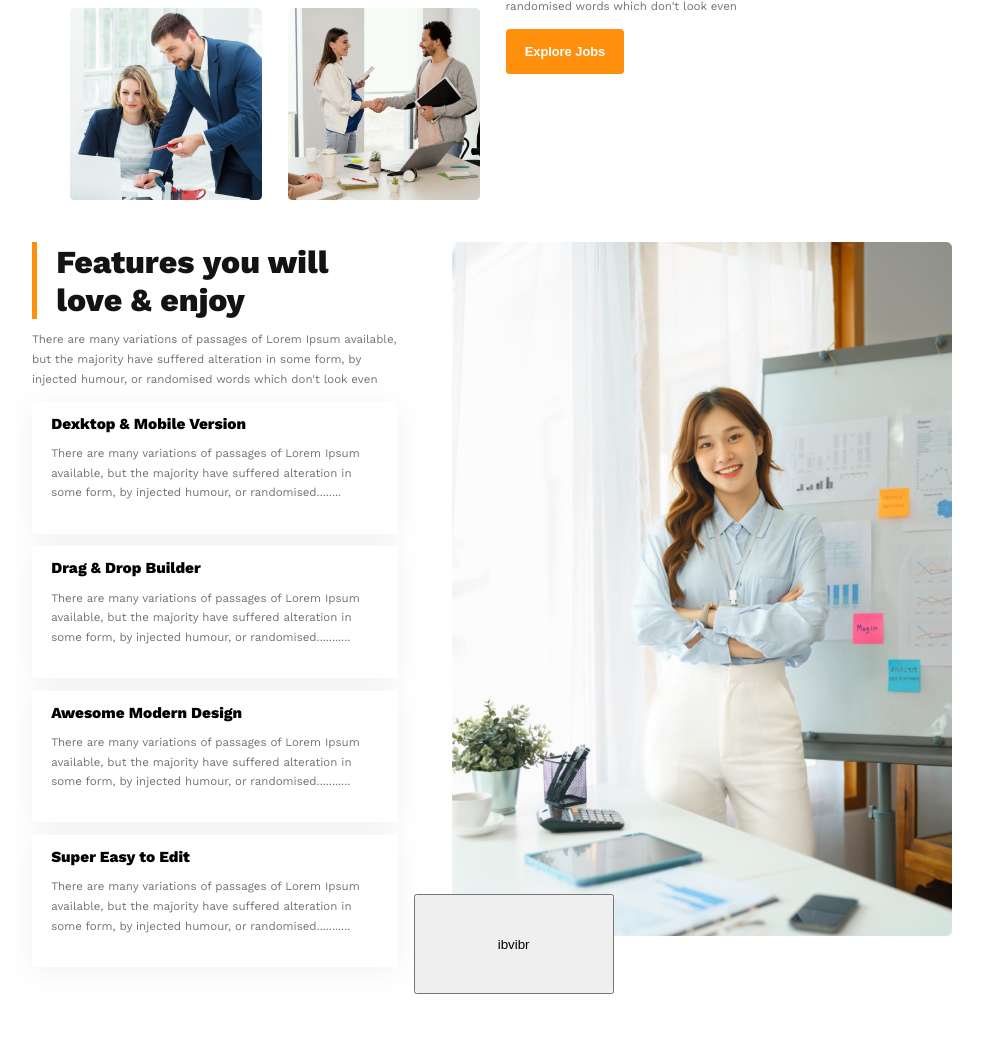
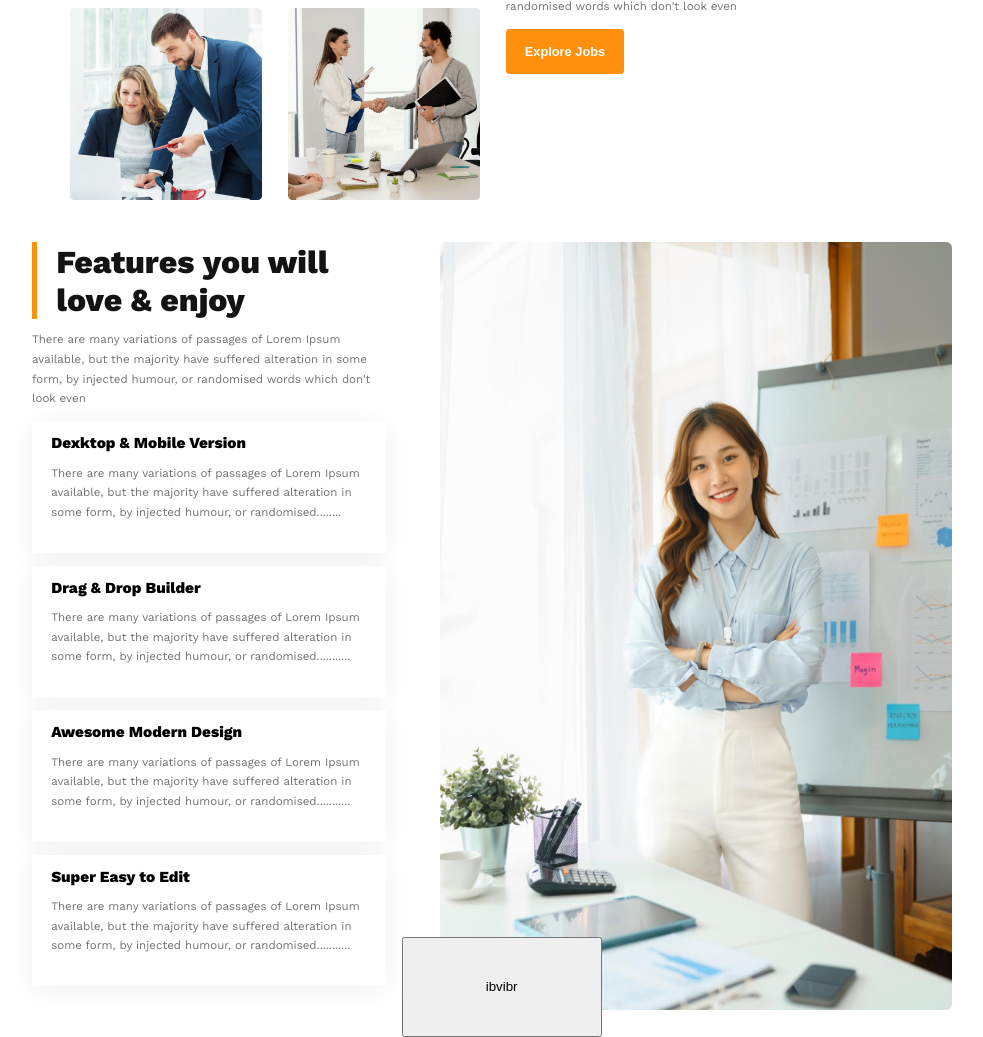
Before and after one commit to AhmedMinhajEmon/G3-architect, a plain HTML site: page index.html in a window 1280 px wide. Shown: the part 1147-2184 px from the top of the page, without its empty margins (148-1131 px from the left). Before the commit the page ends 2141 px from the top, so only its background shows below. Drawn offline with nearby package versions, Linux system fonts and the light colour scheme.

Commit message:
res-secondpart

```diff
--- a/styles/styles.css
+++ b/styles/styles.css
@@ -225,9 +225,9 @@ main input {
 }
 
 .main-second img {
-  width: 500px;
-  height: auto;
-  object-fit: cover;
+  width: 40vw;
+  height: 60vw;
+
 }
 .box-info {
   padding-left: 1.5vw;
@@ -247,7 +247,7 @@ main input {
   padding-left: 3vw;
   display: inline-block;
 }
-.image .btn{
+.btn{
   position:absolute;
   top: 90%;
   left: 0%;
```
Also changed, not shown: index.html (+1 -1 lines).
